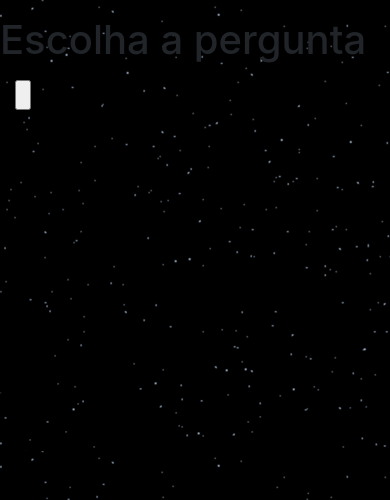
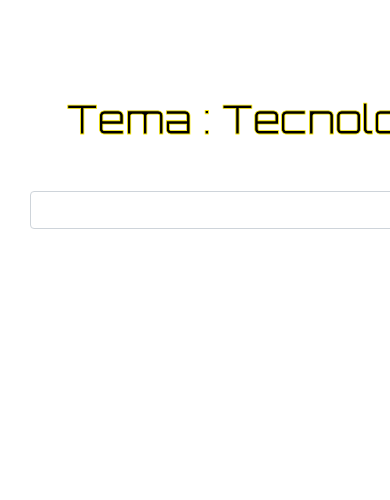
Before and after one commit to selmin01/Outer_Space, a PHP site: page /js/interacaoJogo/telaPergunta.php in a window 390 px wide; the page is wider, and only the part inside the window is pictured. Shown: the top 500 px of that part. Run offline with PHP 8.4, Linux system fonts and the light colour scheme.

Commit message:
tela pergunta

```diff
--- /dev/null
+++ b/estilo/css/interacaojogo.css
@@ -0,0 +1,19 @@
+.font{
+    -webkit-text-stroke-width: 0.8px; /* largura da borda */
+    -webkit-text-stroke-color: #ffee00; /* cor da borda */
+    color: #000000;
+    font-family: 'Orbitron', sans-serif;
+}
+
+.resposta{
+    margin-top: 80px;
+    width: 500px;
+    padding:15px;
+    background-color: #ffffffb3;
+    border-radius: 20px;
+    font-family: 'Orbitron', sans-serif;
+}
+
+.linkbtn{
+    text-decoration: none !important;
+}
--- a/js/interacaoJogo/telaPergunta.php
+++ b/js/interacaoJogo/telaPergunta.php
@@ -1,17 +1,50 @@
 <html>
 <head>
     <link rel="stylesheet" href="../estilo/css/bootstrap.min.css"/>
-    <link rel="stylesheet" href="../estilo/css/grupo.css"/>
+    <link rel="stylesheet" href="../estilo/css/interacaojogo.css"/>
     <link href="https://fonts.googleapis.com/css?family=Orbitron&display=swap" rel="stylesheet"/>
     <script src="https://ajax.googleapis.com/ajax/libs/jquery/3.4.1/jquery.min.js"></script>
+
+    <script>
+
+
+
+
+    </script>
 </head>
 
 
 <body>
-    <p><h1>Escolha a pergunta</h1></p>
-    <div class="container">
-        <input type="button">
+<div class="container">
+            <div class="mx-auto font resposta">
+                <center><h1 class="font">Tema : Tecnologia</h1></center>
+                <br>
+                <form class="font" action="" method="post">
+                    <div>
+                        <tbody>
+                            <?php
 
+
+                            ?>
+                        </tbody>
+                    </div>
+                    <div class="form-group row">
+                        <tbody>
+                            <?php
+
+
+                            ?>
+                        </tbody>
+                    </div>
+
+                    <div class="form-group row">
+                        <div class="col-sm-10">
+                        <input type="button" class="form-control" name=""/>
+                        </div>
+                    </div>
+                </form>
+            </div>
+        </div>
     </div>
 </body>
 </html>
```
Also changed, not shown: acao/validaResposta.php (added, +11 -0 lines).
